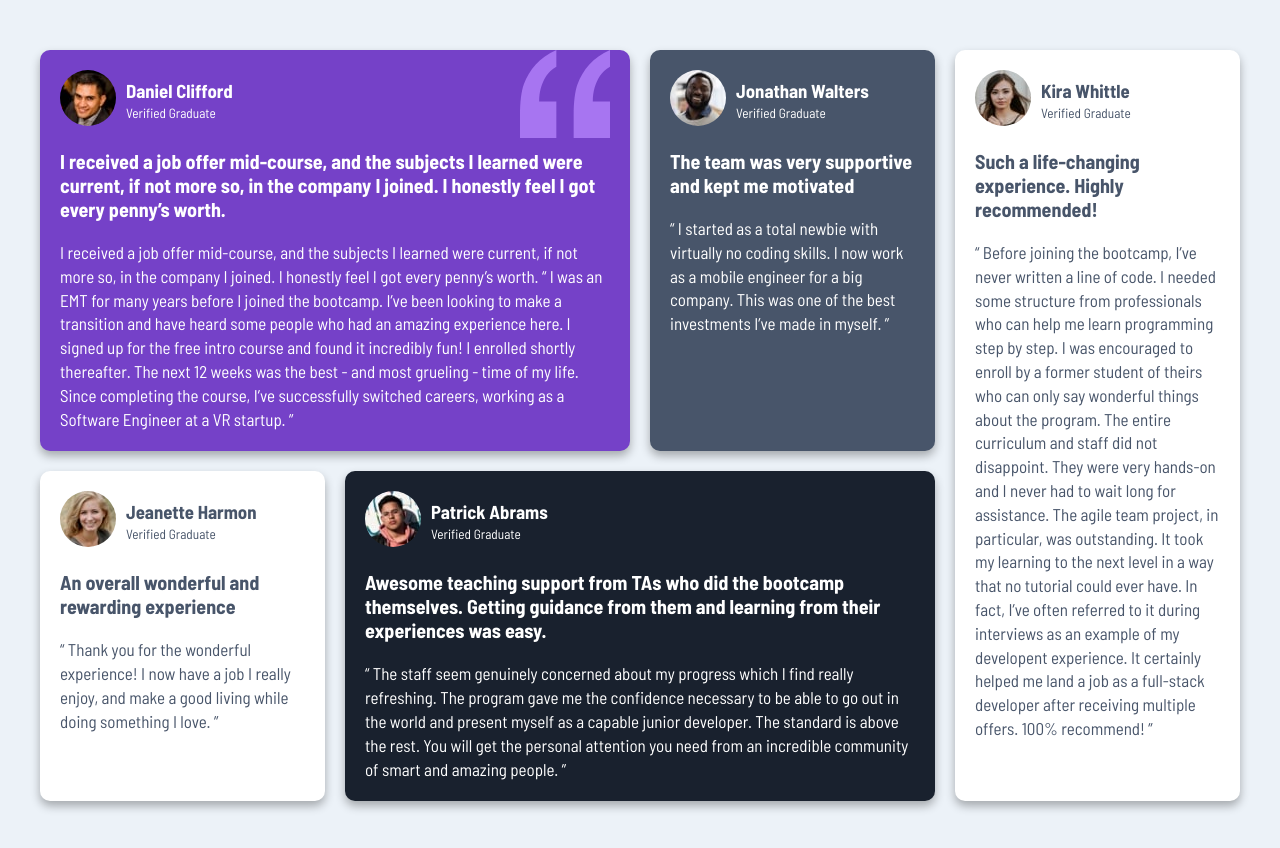
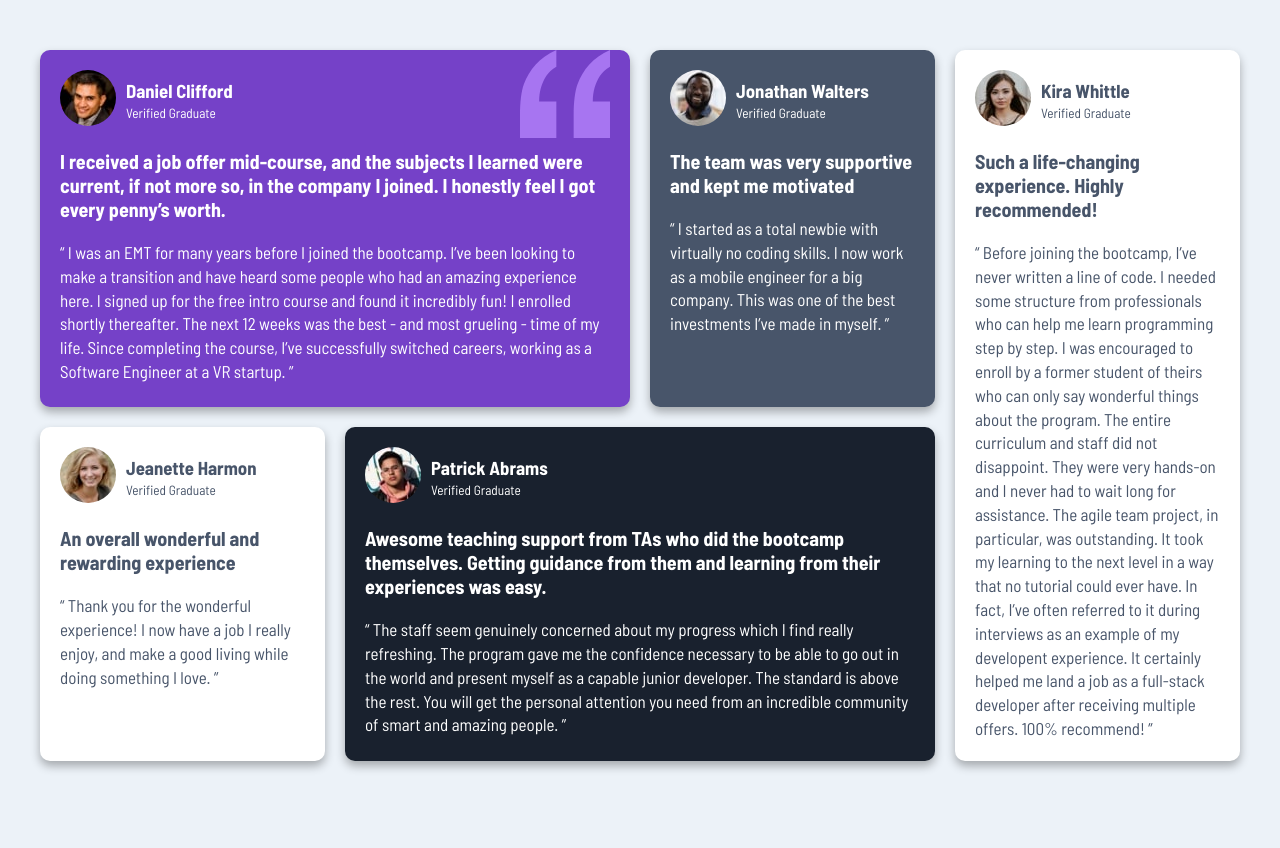
Before and after one commit to Eng-Abdelrhman100/Testimonials-grid-section, a plain HTML site: page index.html in a window 1280 px wide. After the commit the page ends 811 px from the top, so only its background shows below. Drawn offline with Linux system fonts and the light colour scheme.

Commit message:
Updated HTML

```diff
--- a/index.html
+++ b/index.html
@@ -23,9 +23,7 @@
     </div>
     <div>
       <h4>I received a job offer mid-course, and the subjects I learned were current, if not more so, in the company I joined. I honestly feel I got every penny’s worth.</h4>
-      <p>I received a job offer mid-course, and the subjects I learned were current, if not more so,
-        in the company I joined. I honestly feel I got every penny’s worth.
-
+      <p>
         “ I was an EMT for many years before I joined the bootcamp. I’ve been looking to make a
         transition and have heard some people who had an amazing experience here. I signed up
         for the free intro course and found it incredibly fun! I enrolled shortly thereafter.
```
